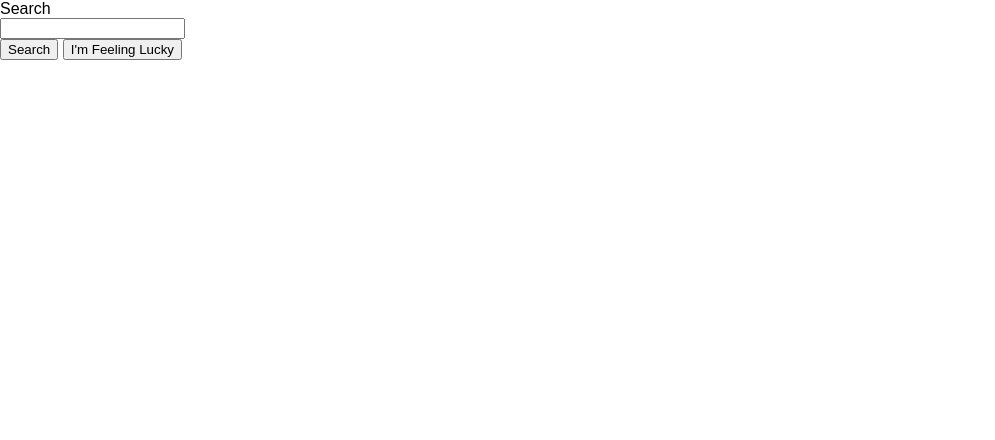
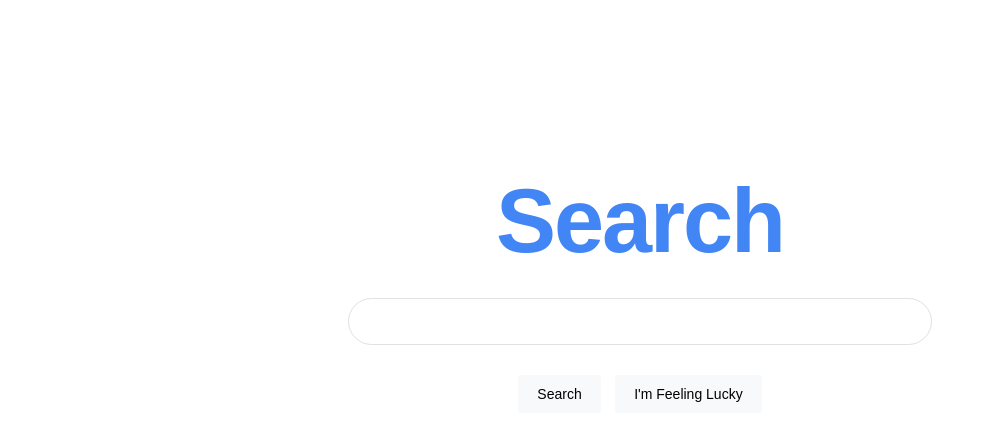
Before and after one commit to PotAto156-1/Bricked, a plain HTML site: page index.html in a window 1280 px wide. Shown: the whole page, without its empty margins (0-995 px from the left). Drawn offline with Linux system fonts and the light colour scheme.

Commit message:
Refactor CSS styles for improved layout and design

```diff
--- a/Style.css
+++ b/Style.css
@@ -1,54 +1,59 @@
 body {
     margin: 0;
+    background: #fff;
     font-family: Arial, sans-serif;
-    background: #fff;
 }
 
-#main-screen {
+#main {
     text-align: center;
-    padding-top: 150px;
+    margin-top: 170px;
 }
 
-.logo {
-    font-size: 80px;
-    font-weight: bold;
-    color: #4285f4;
-    font-family: 'Product Sans', Arial, sans-serif;
+.logo-text {
+    font-size: 90px;
+    font-weight: 600;
+    color: #4285f4; /* Classic Google blue */
+    letter-spacing: -2px;
 }
 
-.search {
-    margin-top: 30px;
-    width: 40%;
-    padding: 12px 20px;
-    font-size: 18px;
-    border-radius: 50px;
-    border: 1px solid #ccc;
-    outline: none;
+.search-container {
+    margin-top: 25px;
+    width: 100%;
 }
 
-#flash-screen {
-    position: fixed;
-    inset: 0;
-    background: red;
-    opacity: 0;
-    pointer-events: none;
-    transition: opacity 0.2s ease-in-out;
-    z-index: 5;
+.search-bar {
+    width: 40%;
+    max-width: 580px;
+    padding: 12px 50px 12px 20px;
+    font-size: 18px;
+    border: 1px solid #dfe1e5;
+    border-radius: 24px;
+    box-shadow: none;
+    outline: none;
+    transition: box-shadow 0.2s ease, border 0.2s ease;
 }
 
-#black-screen {
-    position: fixed;
-    inset: 0;
-    background: black;
-    color: #0f0;
-    display: none;
-    align-items: center;
-    justify-content: center;
-    padding: 30px;
-    font-size: 20px;
-    z-index: 10;
+.search-bar:hover,
+.search-bar:focus {
+    box-shadow: 0 1px 6px rgba(32, 33, 36, 0.28);
+    border-color: #dfe1e5;
 }
 
-.terminal-text {
-    white-space: pre-wrap;
+.buttons {
+    margin-top: 25px;
 }
+
+button {
+    margin: 5px;
+    padding: 10px 18px;
+    font-size: 14px;
+    border: 1px solid #f8f9fa;
+    border-radius: 4px;
+    background: #f8f9fa;
+    cursor: pointer;
+}
+
+button:hover {
+    border: 1px solid #dadce0;
+    background: #f7f7f7;
+}
```
